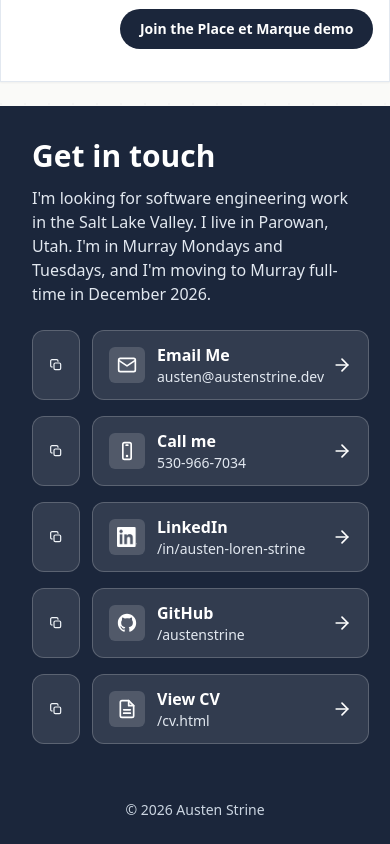
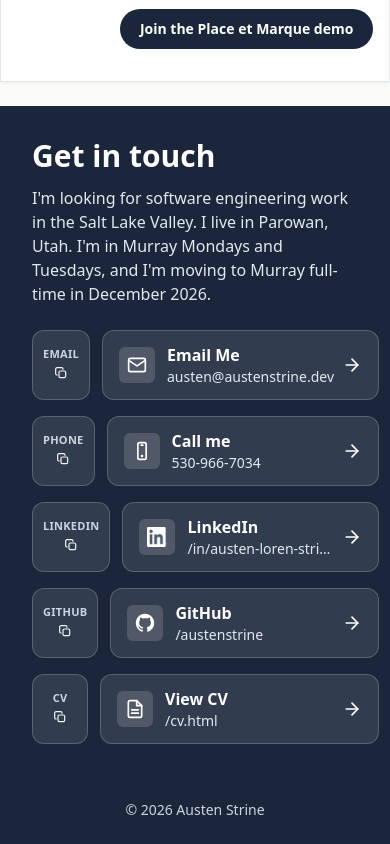
Before and after one commit to austenstrine/austenstrine_portfolio, a Next.js app in the folder apps/web/: page / in a window 390 px wide. Shown: the part 8650-9494 px from the top of the page. Built offline with nearby package versions, Linux system fonts and the light colour scheme; no server answers.

Commit message:
Keep copy-label titles on mobile contact buttons.
Mobile copy controls still hide the value and show a centered icon, but retain EMAIL/PHONE/etc. labels.

```diff
--- a/apps/web/src/components/sections/ContactMethodRow.tsx
+++ b/apps/web/src/components/sections/ContactMethodRow.tsx
@@ -87,22 +87,29 @@ export function ContactMethodRow({
 						group
 						inline-flex
 						h-full
-						w-12
+						min-w-14
+						flex-col
 						items-center
 						justify-center
+						gap-1.5
 						rounded-xl
 						border
 						border-white/20
 						bg-white/10
+						px-2.5
+						py-2
+						text-center
 						text-slate-100
 						transition
 						hover:bg-white/20
 						hover:text-white
 						md:h-auto
 						md:w-auto
+						md:min-w-0
 						md:max-w-full
+						md:items-start
 						md:justify-start
-						md:gap-3
+						md:gap-0
 						md:rounded-none
 						md:border-0
 						md:bg-transparent
@@ -116,6 +123,18 @@ export function ContactMethodRow({
 					onClick={onCopy}
 					aria-label={`Copy ${copyLabel} to clipboard`}
 				>
+					<p
+						className="
+							text-[11px]
+							font-semibold
+							uppercase
+							tracking-wide
+							leading-none
+							text-slate-300
+						"
+					>
+						{copyLabel}
+					</p>
 					<span
 						className="
 							shrink-0
@@ -130,27 +149,10 @@ export function ContactMethodRow({
 						className="
 							hidden
 							min-w-0
-							md:block
-						"
-					>
-						<p
-							className="
-								text-[11px]
-								font-semibold
-								uppercase
-								tracking-wide
-								leading-none
-								text-slate-300
-							"
-						>
-							{copyLabel}
-						</p>
-						<div
-							className="
-								flex
 							items-center
 							justify-between
 							gap-2
+							md:flex
 						"
 					>
 						<p
@@ -177,7 +179,6 @@ export function ContactMethodRow({
 						>
 							<CopyIcon />
 						</span>
-						</div>
 					</div>
 				</button>
 			</div>
```
Lines whose indentation alone changed are shown as unchanged.
